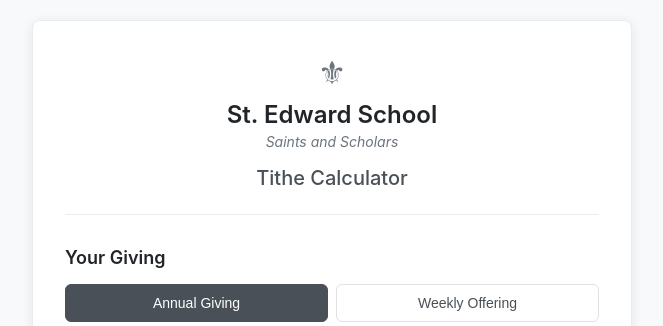
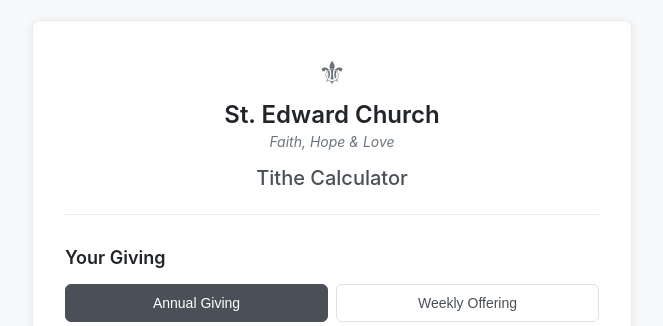
Before and after one commit to eharnischStEdword/tithe-calculator, a Flask app: page / in a window 1280 px wide. Shown: the top 326 px of the page, without its empty margins (308-971 px from the left). Run offline with Flask 3, Linux system fonts and the light colour scheme.

Commit message:
Update branding from St. Edward School to St. Edward Church
- Change page title to St. Edward Church
- Update header from School to Church
- Replace 'Saints and Scholars' with 'Faith, Hope & Love' tagline
- Update CSS class from school-logo to church-logo

```diff
--- a/static/style.css
+++ b/static/style.css
@@ -28,7 +28,7 @@ body {
     border-bottom: 1px solid #e9ecef;
 }
 
-.school-logo {
+.church-logo {
     margin-bottom: 16px;
 }
 
--- a/templates/index.html
+++ b/templates/index.html
@@ -3,16 +3,16 @@
 <head>
     <meta charset="UTF-8">
     <meta name="viewport" content="width=device-width, initial-scale=1.0">
-    <title>Tithe Calculator - St. Edward School</title>
+    <title>Tithe Calculator - St. Edward Church</title>
     <link rel="stylesheet" href="{{ url_for('static', filename='style.css') }}">
 </head>
 <body>
     <div class="container">
         <div class="header">
-            <div class="school-logo">
+            <div class="church-logo">
                 <div class="shield">⚜</div>
-                <h1>St. Edward School</h1>
-                <p class="tagline">Saints and Scholars</p>
+                <h1>St. Edward Church</h1>
+                <p class="tagline">Faith, Hope & Love</p>
             </div>
             <h2 class="page-title">Tithe Calculator</h2>
         </div>
```
